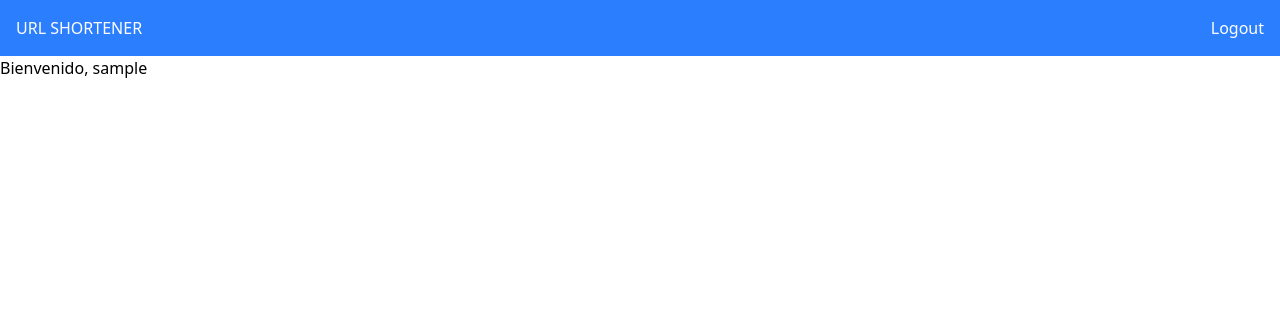
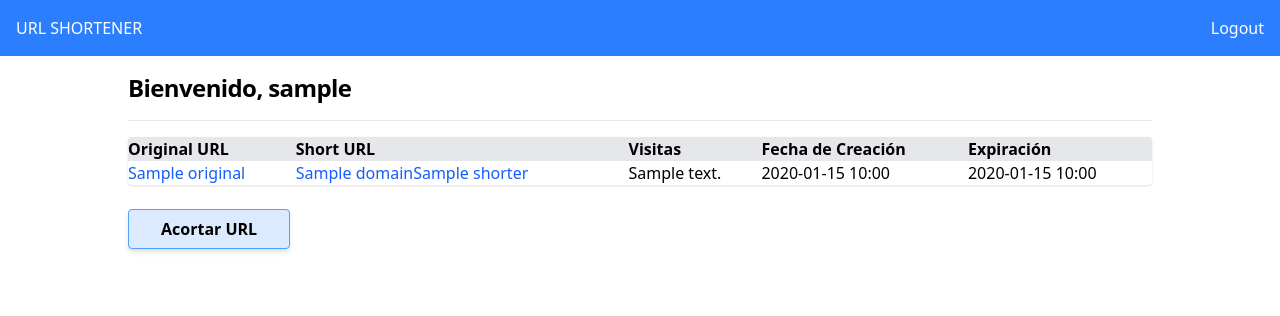
Before and after one commit to Software-Dev-CC3S2-Team-11/url-shortener-trunk-based, a FastAPI app: template templates/dash.html in a window 1280 px wide. Shown: the top 316 px of the page. Run offline with FastAPI, Linux system fonts and the light colour scheme; the template is opened without the code that fills it: most values are stand-ins (such as "Sample title", 1, 10 or a date in 2020).

Commit message:
feat: dashboard connected to supabase for fetching all related urls to logged user
* chore: add proper formatting for dates

* feat: add table for user's urls display and styling

* fix: solved Jinja's syntax errors

* feat: add dashboard functionality with live user data

* chore: delete print URL

```diff
--- a/app/app.py
+++ b/app/app.py
@@ -5,12 +5,16 @@ URL-SHORTENER V0
 import argparse
 import sys
 import uvicorn
+from database.db import get_db
+from sqlalchemy.orm import Session
+from fastapi import Depends
 from fastapi import FastAPI
 from fastapi.templating import Jinja2Templates
 from fastapi.staticfiles import StaticFiles
 from starlette.middleware.sessions import SessionMiddleware
 from routes.auth import router as auth_router
 from services.auth import verify_token
+from services.shorter_url import get_urls_by_username
 from dotenv import load_dotenv
 from os import getenv
 from core.settings import HOST, PORT
@@ -65,9 +69,12 @@ async def login(request: Request):
 
 
 @app.get('/dashboard', response_class=HTMLResponse)
-async def dashboard(request: Request):
+async def dashboard(request: Request, db: Session = Depends(get_db)):
     """
-    Renderiza la página de dashboard
+    Renderiza la página dashboard del usuario
+    Este endpoint verifica por un JWT almacenado en la sesión,
+    lo valida. Si es válido renderiza su dashboard, de lo contrario,
+    lo redirige a la página de inicio
     """
     token = request.session.get("token")
 
@@ -80,10 +87,14 @@ async def dashboard(request: Request):
         return RedirectResponse(url="/")
 
     username = payload.get("username")
+    username_urls = get_urls_by_username(db, username)
+    domain_url = f"http://{HOST}:{PORT}/"
 
     return templates.TemplateResponse('dash.html', {
         "request": request,
-        "username": username
+        "username": username,
+        "username_urls": username_urls,
+        "domain": domain_url
     })
 
 app.include_router(url_router)
--- a/app/database/db.py
+++ b/app/database/db.py
@@ -6,7 +6,6 @@ from sqlalchemy.orm import sessionmaker, declarative_base
 load_dotenv()
 
 URL = getenv('URL')
-print(URL)
 engine = create_engine(URL)
 SessionLocal = sessionmaker(autoflush=False, bind=engine)
 Base = declarative_base()
--- a/templates/dash.html
+++ b/templates/dash.html
@@ -1,14 +1,55 @@
 <!DOCTYPE html>
 <html lang="en">
+
 <head>
     <meta charset="UTF-8">
     <meta name="viewport" content="width=device-width, initial-scale=1.0">
     <script src="https://cdn.jsdelivr.net/npm/@tailwindcss/browser@4"></script>
-    <title>URL Shortener</title>
+    <title>URL Shortener | Dashboard</title>
 </head>
+
 <body class="flex flex-col h-screen bg-white">
     {% include "dashboard_navbar.html" %}
 
-    <h1>Bienvenido, {{username}}</h1>
+    <div class="mx-auto min-w-4/5 py-4 space-y-4">
+        <h1 class="text-2xl tracking-tight font-semibold">Bienvenido, {{username}}</h1>
+        <hr class="border-gray-200" />
+        <div class="space-y-8">
+            {% if username_urls %}
+            <table class="min-w-full bg-white shadow rounded-sm overflow-hidden">
+                <thead class="bg-gray-200 text-left">
+                    <tr>
+                        <th>Original URL</th>
+                        <th>Short URL</th>
+                        <th>Visitas</th>
+                        <th>Fecha de Creación</th>
+                        <th>Expiración</th>
+                    </tr>
+                </thead>
+                <tbody>
+                    {% for url_data in username_urls %}
+                    <tr class="border-t-gray-200">
+                        <td><a class="text-blue-600" href="{{ url_data.original }}" target="_blank">{{
+                                url_data.original }}</a></td>
+                        <td><a class="text-blue-600" href="{{ domain ~ url_data.shorter }}" target="_blank">{{
+                                domain ~ url_data.shorter }}</a>
+                        </td>
+                        <td>{{ url_data.visits }}</td>
+                        <td>{{ url_data.created_at.strftime('%Y-%m-%d %H:%M') }}</td>
+                        <td>{{ url_data.expires_at.strftime('%Y-%m-%d %H:%M') }}</td>
+                    </tr>
+                    {% endfor %}
+                </tbody>
+            </table>
+            {% else %}
+            <h2 class="text-xl">Todavía no has acortado ninguna URL</h2>
+            {% endif %}
+            <a class="border-1 border-blue-400 rounded-sm font-semibold px-8 py-2 bg-blue-100 shadow-md hover:border-blue-800 hover:bg-blue-700 hover:text-white hover:shadow-lg "
+                href="/">Acortar URL</a>
+        </div>
+    </div>
+
+
 </body>
+
 </html>
```
Also changed, not shown: templates/result.html (+9 -12 lines).
